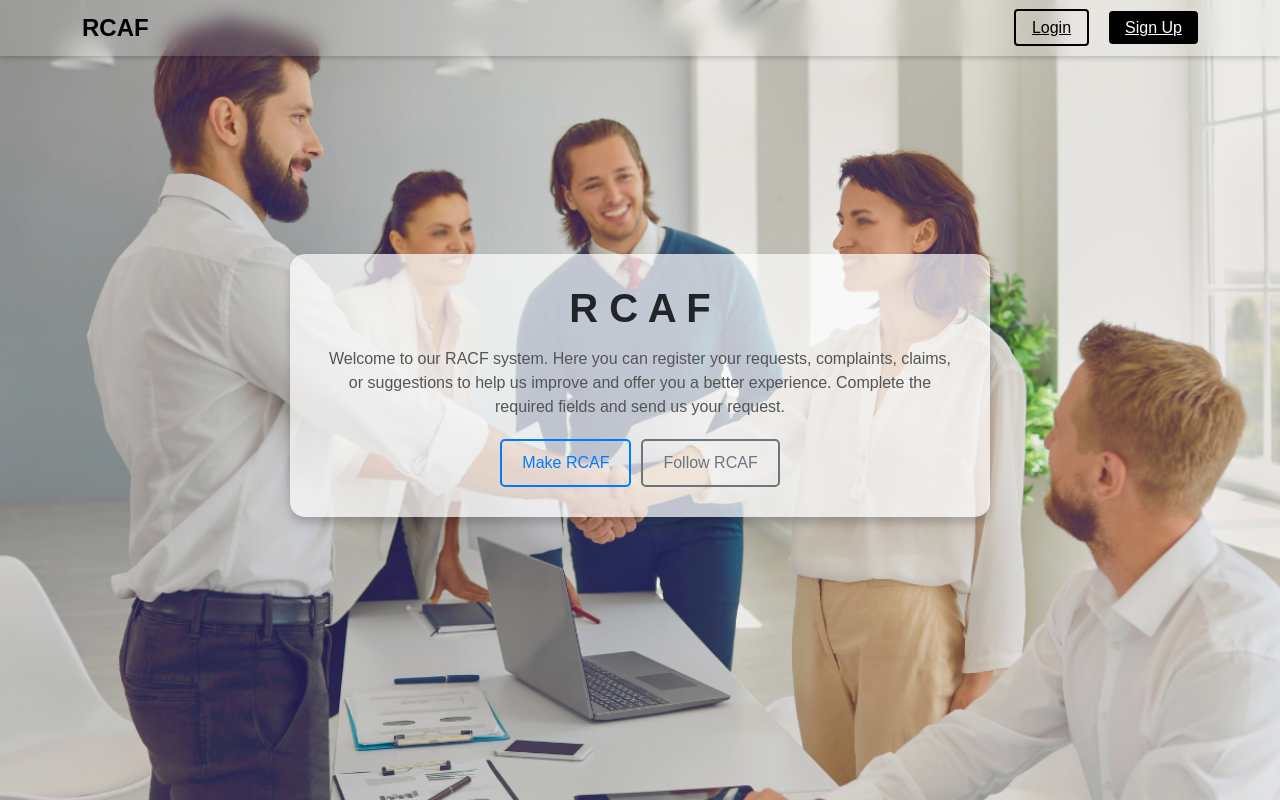
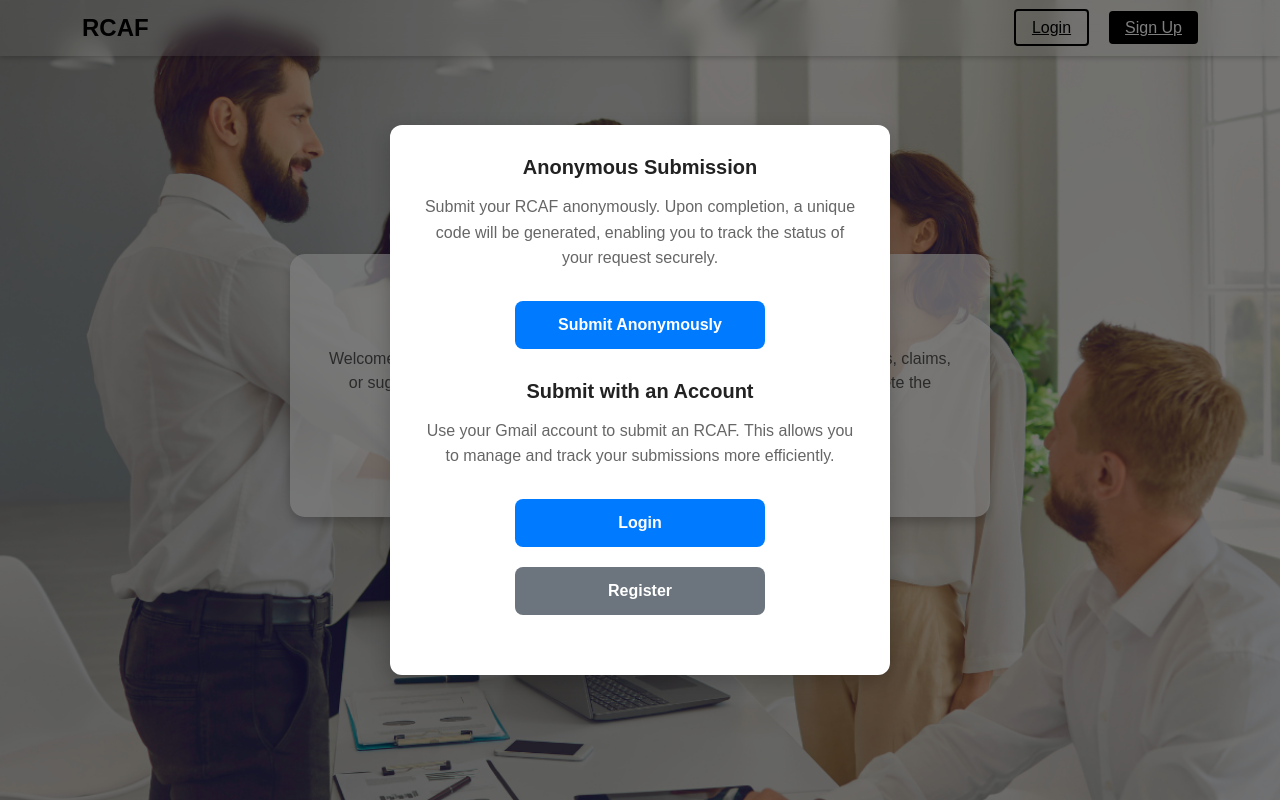
Before and after one commit to juangzj/rcaf-system, a React (Vite) app in the folder react/rcaf-frontend/: page / in a window 1280 px wide. Both pictures are taken after a click on the button "Make RCAF". Shown: the top 800 px of the page. Built offline with nearby package versions, Linux system fonts and the light colour scheme.

Commit message:
[feat] modal that ask to user if wants make an anonymous rcaf or sing up before

```diff
--- /dev/null
+++ b/react/rcaf-frontend/src/components/askRcafModal/AskRcafModal.css
@@ -0,0 +1,74 @@
+/* General container */
+.ask-rcaf-modal-container {
+  position: fixed;
+  top: 50%;
+  left: 50%;
+  transform: translate(-50%, -50%);
+  width: 90%;
+  max-width: 500px;
+  background-color: #ffffff;
+  border-radius: 12px;
+  box-shadow: 0 6px 20px rgba(0, 0, 0, 0.2);
+  padding: 30px;
+  font-family: "Arial", sans-serif;
+  z-index: 1000;
+  text-align: center;
+  /* Center aligns content */
+}
+
+/* Sections inside the modal */
+.ask-rcaf-modal-top,
+.ask-rcaf-modal-bottom {
+  margin-bottom: 20px;
+}
+
+/* Titles */
+.ask-rcaf-modal-top-title,
+.ask-rcaf-modal-bottom-title {
+  font-size: 20px;
+  font-weight: bold;
+  color: #222;
+  margin-bottom: 15px;
+}
+
+/* Paragraphs */
+.ask-rcaf-modal-top-paragraph,
+.ask-rcaf-modal-bottom-paragraph {
+  font-size: 16px;
+  color: #666;
+  line-height: 1.6;
+  margin-bottom: 20px;
+}
+
+/* Buttons */
+.ask-rcaf-modal-container a {
+  display: inline-block;
+  font-size: 16px;
+  font-weight: 600;
+  text-align: center;
+  color: #fff;
+  text-decoration: none;
+  background-color: #007bff;
+  padding: 12px 25px;
+  border-radius: 8px;
+  transition: background-color 0.3s ease;
+  margin: 10px;
+  /* Adds spacing between buttons */
+  width: 90%;
+  /* Makes buttons uniform */
+  max-width: 250px;
+  /* Sets a limit for button width */
+}
+
+.ask-rcaf-modal-container a:hover {
+  background-color: #0056b3;
+}
+
+/* Secondary link */
+.ask-rcaf-modal-container a.secondary {
+  background-color: #6c757d;
+}
+
+.ask-rcaf-modal-container a.secondary:hover {
+  background-color: #5a6268;
+}
--- /dev/null
+++ b/react/rcaf-frontend/src/components/askRcafModal/AskRcafModal.jsx
@@ -0,0 +1,30 @@
+import { Link } from "react-router-dom";
+import './AskRcafModal.css'
+
+const AskRacafModal = () => {
+  return (
+    <div className="ask-rcaf-modal-container">
+      <div className="ask-rcaf-modal-top">
+        <h1 className="ask-rcaf-modal-top-title">Anonymous Submission</h1>
+        <p className="ask-rcaf-modal-top-paragraph">
+          Submit your RCAF anonymously. Upon completion, a unique code will be
+          generated, enabling you to track the status of your request securely.
+        </p>
+        <Link to={"/"}>Submit Anonymously</Link>
+      </div>
+      <div className="ask-rcaf-modal-bottom">
+        <h1 className="ask-rcaf-modal-bottom-title">Submit with an Account</h1>
+        <p className="ask-rcaf-modal-bottom-paragraph">
+          Use your Gmail account to submit an RCAF. This allows you to manage
+          and track your submissions more efficiently.
+        </p>
+        <Link to={"/login"}>Login</Link>
+        <Link to={"/register"} className="secondary">
+          Register
+        </Link>
+      </div>
+    </div>
+  );
+};
+
+export default AskRacafModal;
--- a/react/rcaf-frontend/src/components/confirmationModal/EliminationConfirmationModal.jsx
+++ b/react/rcaf-frontend/src/components/confirmationModal/EliminationConfirmationModal.jsx
@@ -6,7 +6,7 @@ const EliminationConfirmationModal = ({
   eliminationShow,
   eliminationOnClose,
   eliminationOnConfirm,
-  eliminationMessage = 'Are you sure?', // Establece el valor predeterminado aquí
+  eliminationMessage = 'Are you sure?',
 }) => {
   return eliminationShow ? (
     <div className="elimination-modal-overlay">
--- a/react/rcaf-frontend/src/pages/rcafMainPage/RcafMainPage.jsx
+++ b/react/rcaf-frontend/src/pages/rcafMainPage/RcafMainPage.jsx
@@ -1,8 +1,22 @@
-import 'react';
+
 import './RcafMainPage.css';
 import 'bootstrap/dist/css/bootstrap.min.css';
+import { useState } from 'react';
+import AskRacafModal from '../../components/askRcafModal/AskRcafModal';
 
-function RcafMainPage() {
+const RcafMainPage = () => {
+
+  const [isAskRcafModalVisible, setIsAskRcafModalVisible] = useState(false); // ask modal state to show it
+
+  // Open ask modal
+  const handleAksRcafModalOpen = () => {
+    setIsAskRcafModalVisible(true);
+  }
+  // Close ask modal
+  const handleAksRcafModalClose = () => {
+    setIsAskRcafModalVisible(false);
+  }
+
   return (
     <div>
       <div className="rcaf-main-page">
@@ -12,7 +26,7 @@ function RcafMainPage() {
             Welcome to our RACF system. Here you can register your requests, complaints, claims, or suggestions to help us improve and offer you a better experience. Complete the required fields and send us your request.
           </p>
           <div className="middle-content-buttons">
-            <button className="btn-make-rcaf">Make RCAF</button>
+            <button className="btn-make-rcaf" onClick={handleAksRcafModalOpen}>Make RCAF</button>
             <button className="btn-follow-rcaf">Follow RCAF</button>
           </div>
         </div>
@@ -82,6 +96,16 @@ function RcafMainPage() {
           <button>Ask a question</button>
         </div>
       </div>
+      <div>
+        {/**Ask rcaf modal */}
+        {isAskRcafModalVisible && (
+          <div>
+            <div className="ask-rcaf-modal-overlay-show" onClick={handleAksRcafModalClose}></div>
+            <AskRacafModal />
+          </div>
+        )}
+
+      </div>
 
     </div>
   );
--- a/react/rcaf-frontend/src/pages/usersTableDashboard/UserTableDashboard.css
+++ b/react/rcaf-frontend/src/pages/usersTableDashboard/UserTableDashboard.css
@@ -0,0 +1,9 @@
+.ask-rcaf-modal-overlay-show {
+  position: fixed;
+  top: 0;
+  left: 0;
+  width: 100%;
+  height: 100%;
+  background-color: rgba(0, 0, 0, 0.5);
+  z-index: 999;
+}
--- a/react/rcaf-frontend/src/pages/usersTableDashboard/UsersTableDashboard.jsx
+++ b/react/rcaf-frontend/src/pages/usersTableDashboard/UsersTableDashboard.jsx
@@ -2,6 +2,7 @@ import { useEffect, useState } from 'react';
 import 'bootstrap/dist/css/bootstrap.min.css';
 import axios from 'axios';
 import EliminationConfirmationModal from '../../components/confirmationModal/EliminationConfirmationModal';
+import './UserTableDashboard.css'
 
 // API endpoints
 const getAllUsersUri = 'http://localhost:8080/users/getAllUsers'; // URI to fetch all users
@@ -123,7 +124,7 @@ const UsersTableDashboard = () => {
         </table>
       </div>
       <EliminationConfirmationModal
-        eliminationShow={eliminationModalVisible} // Nombre de prop corregido
+        eliminationShow={eliminationModalVisible}
         eliminationOnClose={handleCloseEliminationModal}
         eliminationOnConfirm={handleConfirmDelete}
         eliminationMessage="Are you sure you want to delete this user?"
```
